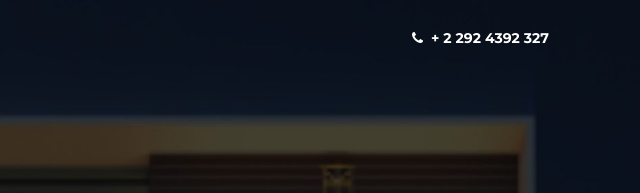
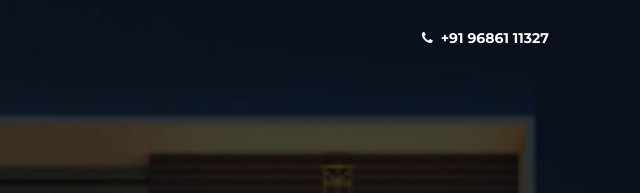
Before and after one commit to jayesh-dayalanii/eclat, a plain HTML site: page index.html in a window 1280 px wide. Shown: the top 193 px of the page, 634-1274 px from the left. Drawn offline with Linux system fonts and the light colour scheme; files whose address does not match are found by name.

Commit message:
Update index.html

```diff
--- a/index.html
+++ b/index.html
@@ -64,8 +64,7 @@
             </a>
             <ul class="site-menu float-end d-none d-md-block">
                 <li><a href="#" class="d-flex align-items-center text-white h2 fw-bold"><span
-                            class="icon-phone me-2"></span> <span>+ 2 292 4392 327</span></a></li>
-            </ul>
+                            class="icon-phone me-2"></span> <span>+91 96861 11327</span></a></li>            </ul>
 
         </div>
     </div>
```
